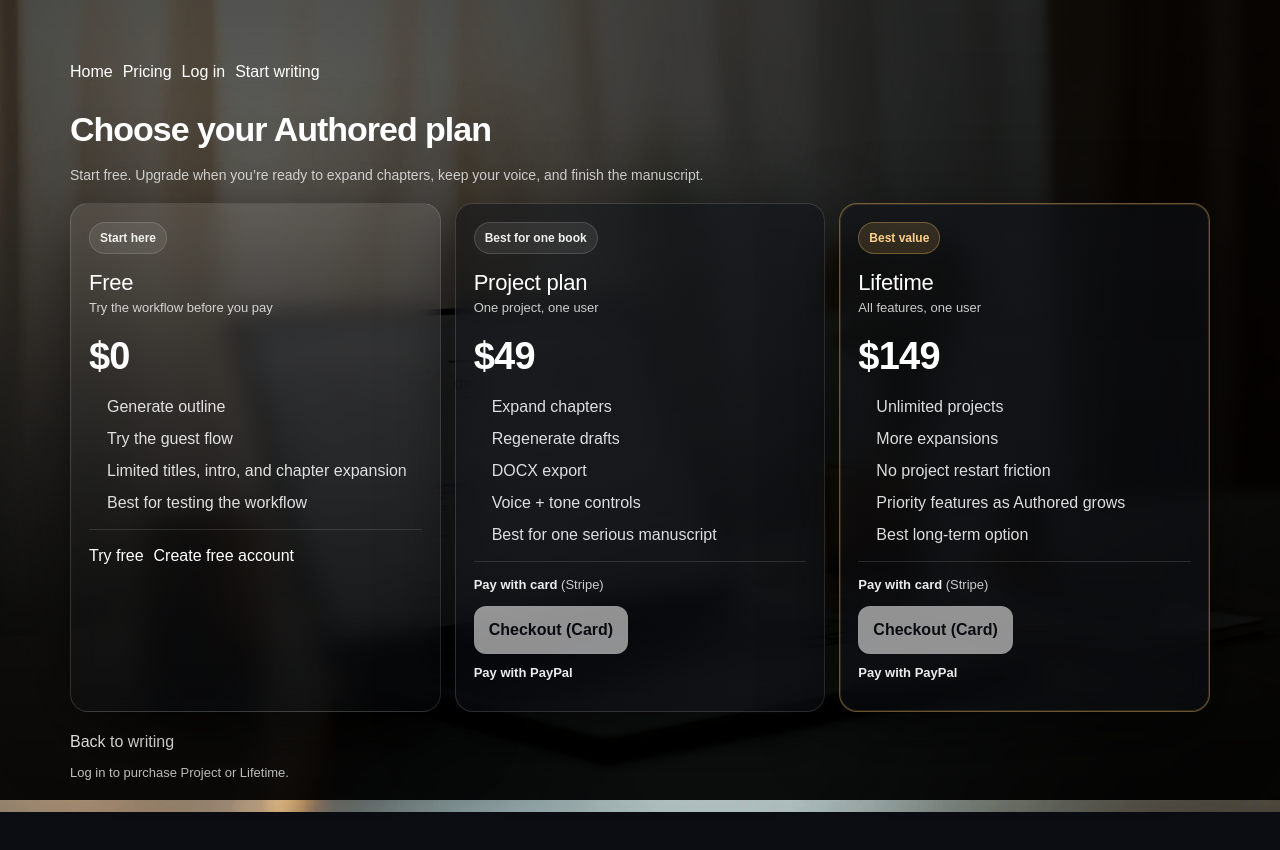
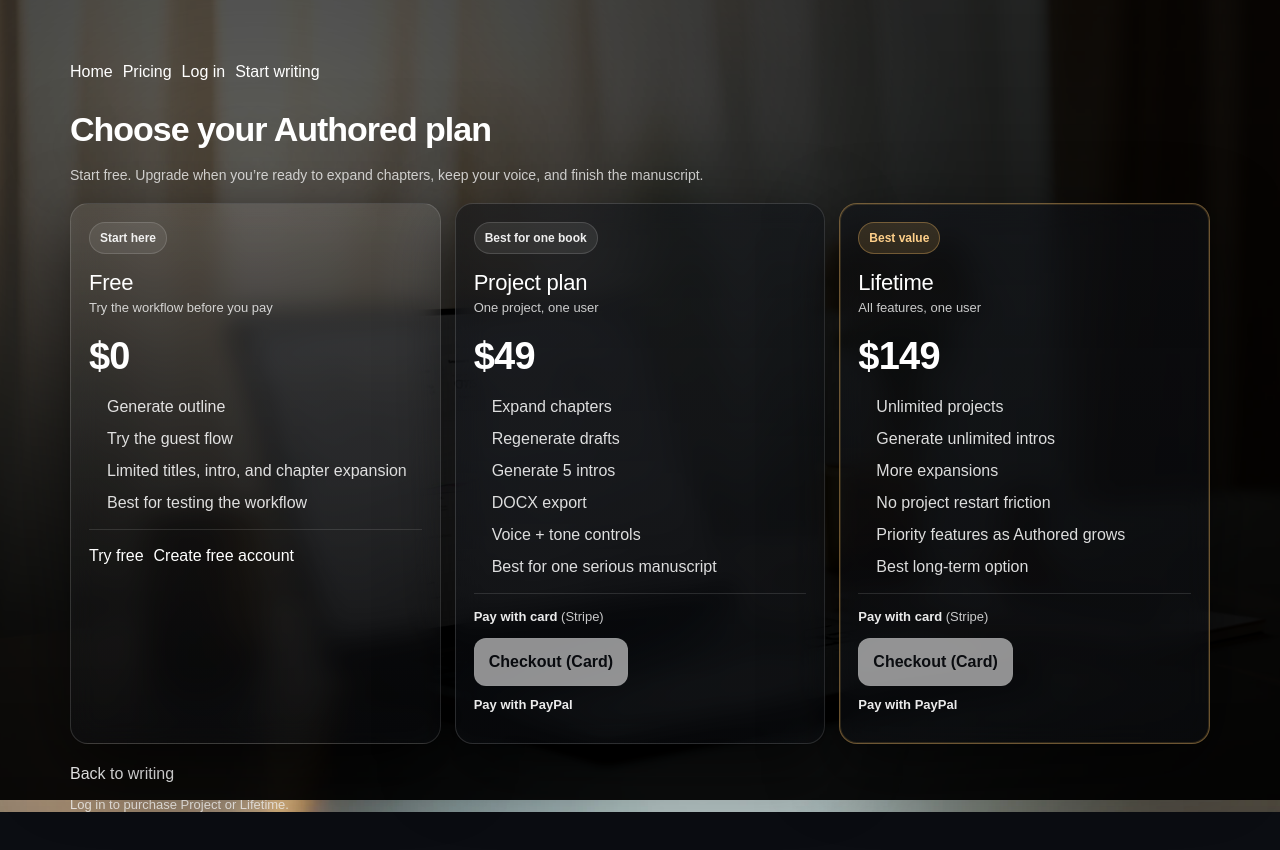
Before and after one commit to improved2025/authored-new, a Next.js app: page /pricing in a window 1280 px wide. Shown: the top 850 px of the page. Built offline with nearby package versions, Linux system fonts and the light colour scheme; no server answers.

Commit message:
Improve pricing page project includes limited intros

```diff
--- a/app/pricing/page.tsx
+++ b/app/pricing/page.tsx
@@ -269,6 +269,7 @@
             <ul>
               <li>Expand chapters</li>
               <li>Regenerate drafts</li>
+              <li>Generate 5 intros</li>
               <li>DOCX export</li>
               <li>Voice + tone controls</li>
               <li>Best for one serious manuscript</li>
@@ -310,6 +311,7 @@
             <div className="price">$149</div>
             <ul>
               <li>Unlimited projects</li>
+              <li>Generate unlimited intros</li>
               <li>More expansions</li>
               <li>No project restart friction</li>
               <li>Priority features as Authored grows</li>
```
